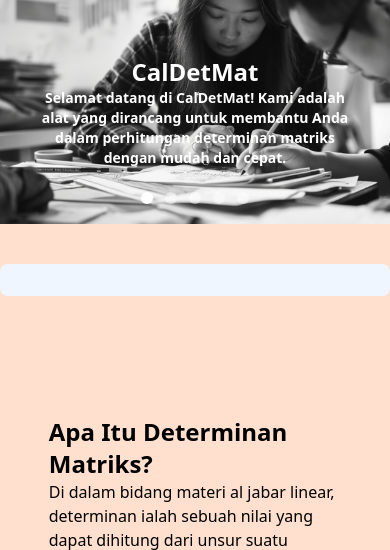
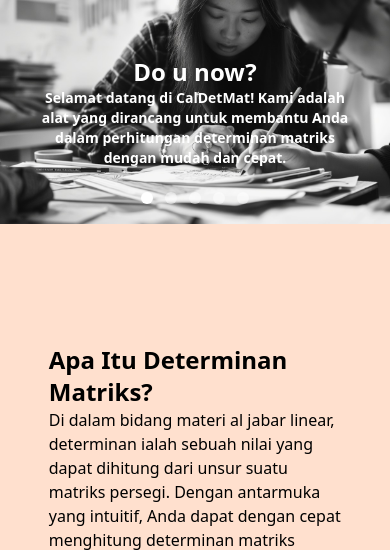
Before and after one commit to severusDude/kalkulator-determinan-matriks, a Django app: page / in a window 390 px wide. Shown: the part 72-622 px from the top of the page. Run offline with Django 5.2, Linux system fonts and the light colour scheme; some libraries are stand-ins or nearby versions; grey boxes are pictures that could not be loaded.

Commit message:
add content to carousels

```diff
--- a/kaldetmat/core/templates/core/base.html
+++ b/kaldetmat/core/templates/core/base.html
@@ -9,22 +9,16 @@
       {% endblock title %}
     </title>
     <script src="https://cdn.tailwindcss.com"></script>
-    <link href="https://cdnjs.cloudflare.com/ajax/libs/flowbite/2.3.0/flowbite.min.css"  rel="stylesheet" />
     <link rel="preconnect" href="https://fonts.googleapis.com">
     <link rel="preconnect" href="https://fonts.gstatic.com" crossorigin>
-    <link href="https://fonts.googleapis.com/css2?family=Inter:wght@100..900&display=swap" rel="stylesheet">
+    <link href="https://cdnjs.cloudflare.com/ajax/libs/flowbite/2.3.0/flowbite.min.css"  rel="stylesheet" />
+    <link href="https://fonts.googleapis.com/css2?family=Kulim+Park:ital,wght@0,200;0,300;0,400;0,600;0,700;1,200;1,300;1,400;1,600;1,700&display=swap" rel="stylesheet">
     <link rel="stylesheet" href="{% static 'css/styles.css' %}">
     <link href="https://unpkg.com/aos@2.3.1/dist/aos.css" rel="stylesheet">
-    <link rel="stylesheet" href="https://cdnjs.cloudflare.com/ajax/libs/font-awesome/6.5.2/css/all.min.css" integrity="sha512-SnH5WK+bZxgPHs44uWIX+LLJAJ9/2PkPKZ5QiAj6Ta86w+fsb2TkcmfRyVX3pBnMFcV7oQPJkl9QevSCWr3W6A==" crossorigin="anonymous" referrerpolicy="no-referrer" />
 </head>
-<style>
 
-
-  </style>
 <body class="flex flex-col min-h-screen">
-
-
-  <!-- <div class="md:mx-auto"> -->
+  <!-- navbar -->
   <nav class="bg-white border-gray-200 dark:bg-gray-900">
     <div class="max-w-screen-xl flex flex-wrap items-center justify-between mx-auto p-4">
       <a href="" class="flex items-center space-x-3 rtl:space-x-reverse">
@@ -55,40 +49,27 @@
       </div>
     </div>
   </nav>
+  <!-- end navbar -->
 
   <div>
   {% block content %}
   {% endblock content %}
   </div>
 
-    <!-- start footer -->
-    <!-- <footer>
-      <div class="footer-content flex justify-center items-center flex-col text-center">
-        <ul class="flex gap-6">
-          <li>Home</li>
-          <li>About Us</li>
-          <li>Contact</li>
-          <li>Feedback</li>
-          <li>Contact</li>
-        </ul>
-      </div>
-    </footer> -->
-
+  <!-- footer -->
   <footer class="bg-gray-200 mt-auto">
     <div class="footer-content flex flex-col md:flex-row justify-center items-center text-center">
       <ul class="flex flex-wrap gap-6">
-              <li><a href="#" class="text-blue-600">Home</a></li>
-              <li><a href="#" class="text-blue-600">About Us</a></li>
-              <li><a href="#" class="text-blue-600">Contact</a></li>
-              <li><a href="#" class="text-blue-600">Feedback</a></li>
+        <li><a href="{% url 'core:index' %}" class="text-gray-600">Home</a></li>
+        <li><a href="{% url 'core:calculate' %}" class="text-gray-600">Calculator</a></li>
+        <li><a href="#about" class="text-gray-600">About</a></li>
+        <li><a href="#feedback" class="text-gray-600">Feedback</a></li>
       </ul>
     </div>
   </footer>
-
   <!-- end footer -->
 
   <script src="https://cdnjs.cloudflare.com/ajax/libs/flowbite/2.3.0/flowbite.min.js"></script>
-  <!-- <script src="https://code.jquery.com/jquery-3.7.1.min.js" integrity="sha256-/JqT3SQfawRcv/BIHPThkBvs0OEvtFFmqPF/lYI/Cxo=" crossorigin="anonymous"></script> -->
   <script src="https://unpkg.com/aos@2.3.1/dist/aos.js"></script>
   <script>
     AOS.init();
--- a/kaldetmat/core/templates/core/index.html
+++ b/kaldetmat/core/templates/core/index.html
@@ -3,7 +3,6 @@
 {% block title %}
     Home
 {% endblock title %}
-
 
 
 {% block content %}
@@ -15,42 +14,41 @@
     <!-- Item 1 -->
     <div class="hidden duration-700 ease-in-out" data-carousel-item>
       <div class="w-full h-full flex justify-center items-center flex-col md:p-20 p-10">
-        <h3 class="md:text-4xl sm:text-3xl text-2xl text-white font-bold">CalDetMat</h1>
+        <h3 class="md:text-4xl sm:text-3xl text-2xl text-white font-bold">Do u now?</h1>
         <p class="text-sm md:text-base lg:text-lg xl:text-xl text-center text-white font-bold">Selamat datang di CalDetMat! Kami adalah alat yang dirancang untuk membantu Anda dalam perhitungan determinan matriks dengan mudah dan cepat.</p>
       </div>
     </div>
     <!-- Item 2 -->
     <div class="hidden duration-700 ease-in-out" data-carousel-item>
-      <img src="/docs/images/carousel/carousel-4.svg" class="absolute block w-full -translate-x-1/2 -translate-y-1/2 top-1/2 left-1/2" alt="...">
-      <div class="w-full h-full flex justify-center items-center flex-col p-20">
-        <h1>Determinan Matriks</h1>
-        <p>Lorem ipsum dolor sit amet consectetur adipisicing elit. Nisi officiis quam </p>
+      <div class="w-full h-full flex justify-center items-center flex-col md:p-20 p-10">
+        <h3 class="md:text-4xl sm:text-3xl text-2xl text-white font-bold">CalDetMat</h1>
+        <p class="text-sm md:text-base lg:text-lg xl:text-xl text-center text-white font-bold">Determinan matriks adalah nilai skalar yang memberikan informasi tentang sifat geometris dan aljabar matriks.</p>
       </div>
     </div>
+
     <!-- Item 3 -->
     <div class="hidden duration-700 ease-in-out" data-carousel-item>
-      <img src="/docs/images/carousel/carousel-4.svg" class="absolute block w-full -translate-x-1/2 -translate-y-1/2 top-1/2 left-1/2" alt="...">
-      <div style="background-color: rgb(45, 209, 40); color: rgb(163, 197, 40);" class="w-full h-full flex justify-center items-center flex-col p-20">
-        <h1>Determinan Matriks</h1>
-        <p>Lorem ipsum dolor sit amet consectetur adipisicing elit. Nisi officiis quam necessitatibus ullam quod quibusdam ipsum ratione sint ducimus deleniti inventore repudiandae doloribus commodi, beatae animi tempora voluptatem pariatur? Possimus!</p>
+      <div class="w-full h-full flex justify-center items-center flex-col md:p-20 p-10">
+        <h3 class="md:text-4xl sm:text-3xl text-2xl text-white font-bold">CalDetMat</h1>
+        <p class="text-sm md:text-base lg:text-lg xl:text-xl text-center text-white font-bold">Jika semua unsur dari suatu baris (atau kolom) adalah nol, determinan matriks itu sama dengan nol.</p>
       </div>
     </div>
+
     <!-- Item 4 -->
     <div class="hidden duration-700 ease-in-out" data-carousel-item>
-      <img src="/docs/images/carousel/carousel-4.svg" class="absolute block w-full -translate-x-1/2 -translate-y-1/2 top-1/2 left-1/2" alt="...">
-      <div style="background-color: rgb(25, 179, 226);" class="w-full h-full flex justify-center items-center flex-col p-20">
-        <h1 style="color: azure;">Determinan Matrikss</h1>
-        <p>Lorem ipsum dolor sit amet consectetur adipisicing elit. Nisi officiis quam necessitatibus ullam quod quibusdam ipsum ratione sint ducimus deleniti inventore repudiandae doloribus commodi, beatae animi tempora voluptatem pariatur? Possimus!</p>
+      <div class="w-full h-full flex justify-center items-center flex-col md:p-20 p-10">
+        <h3 class="md:text-4xl sm:text-3xl text-2xl text-white font-bold">CalDetMat</h1>
+        <p class="text-sm md:text-base lg:text-lg xl:text-xl text-center text-white font-bold">Jika semua unsur dari suatu baris (atau kolom) adalah nol, kecuali satu unsur, determinannya sama dengan hasil kali unsur itu dengan kofaktornya.</p>
       </div>
     </div>
     <!-- Item 5 -->
     <div class="hidden duration-700 ease-in-out" data-carousel-item>
-      <img src="/docs/images/carousel/carousel-4.svg" class="absolute block w-full -translate-x-1/2 -translate-y-1/2 top-1/2 left-1/2" alt="...">
-      <div style="background-color: rgb(220, 213, 23);" class="w-full h-full flex justify-center items-center flex-col p-20">
-        <h1>Determinan Matriks</h1>
-        <p>Lorem ipsum dolor sit amet consectetur adipisicing elit. Nisi officiis quam necessitatibus ullam quod quibusdam ipsum ratione sint ducimus deleniti inventore repudiandae doloribus commodi, beatae animi tempora voluptatem pariatur? Possimus!</p>
+      <div class="w-full h-full flex justify-center items-center flex-col md:p-20 p-10">
+        <h3 class="md:text-4xl sm:text-3xl text-2xl text-white font-bold">CalDetMat</h1>
+        <p class="text-sm md:text-base lg:text-lg xl:text-xl text-center text-white font-bold">Pertukaran dua baris atau dua kolom sembarang akan mengubah tanda determinan.</p>
       </div>
     </div>
+
   </div>
   <!-- Slider indicators -->
   <div class="absolute z-30 flex -translate-x-1/2 bottom-5 left-1/2 space-x-3 rtl:space-x-reverse">
@@ -64,9 +62,12 @@
 <!-- end carousel -->
 
 <!-- alert -->
-<div class="p-4 md:w-2/4 mx-auto mt-10 text-sm text-blue-800 rounded-lg bg-blue-50 dark:bg-gray-800 dark:text-blue-400 text-center" role="alert">
-  <span class="font-medium">{{ alert }}</span>
-</div>
+<!-- success -->
+{% if alert %}
+  <div class="p-4 md:w-2/4 mx-auto mt-10 text-sm {{ alert.color }} rounded-lg {{ alert.backgroundColor }} text-center" role="alert">
+    <span class="font-medium">{{ alert.text }}</span>
+  </div>
+{% endif %}
 <!-- end alert -->
 
 <!-- container -->
```
Lines whose indentation alone changed are shown as unchanged.
